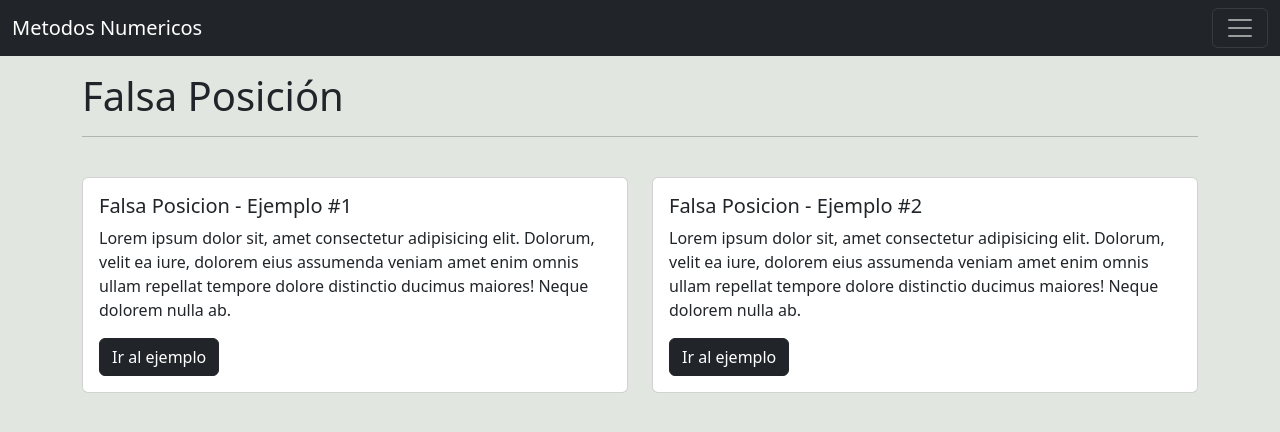
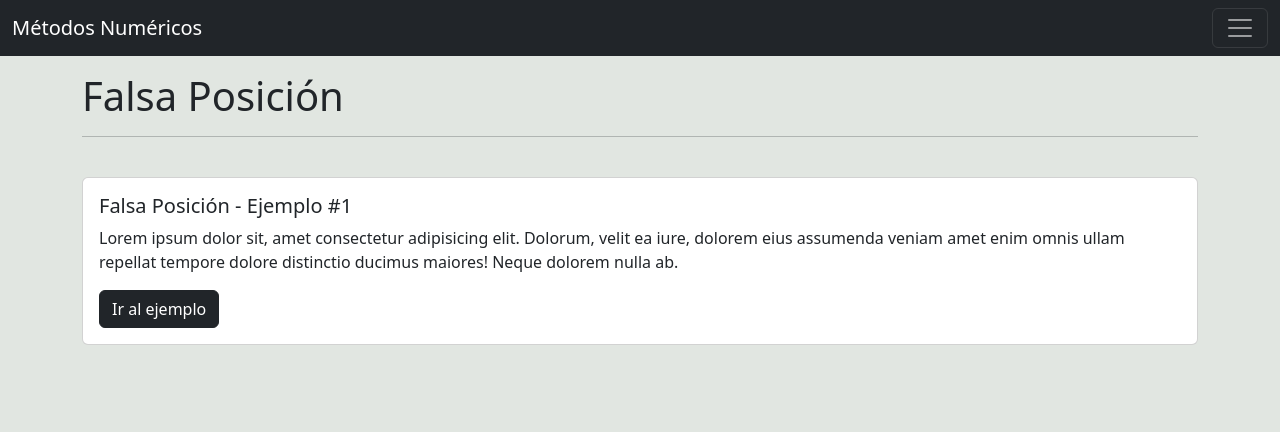
Before and after one commit to marconuez/react-metodosNumericos, a React (Vite) app: page /falsaPosicion in a window 1280 px wide. Shown: the top 432 px of the page. Built offline with nearby package versions, Linux system fonts and the light colour scheme; a web font is replaced by a local one.

Commit message:
Actualizació

```diff
--- a/src/pages/Biseccion.jsx
+++ b/src/pages/Biseccion.jsx
@@ -17,7 +17,7 @@ export const Biseccion = () => {
 
     return (
         <div className='container mt-5 animate__animated animate__slideInLeft'>
-            <HeaderBis title='Biseccion' number={number} handleInput={handleInput} funcion={bisection}/>
+            <HeaderBis title='Bisección' number={number} handleInput={handleInput} funcion={bisection}/>
 
             {
                 iscalculosfull && (
--- a/src/pages/Dashboard.jsx
+++ b/src/pages/Dashboard.jsx
@@ -10,7 +10,7 @@ export const Dashboard = () => {
       <div className="container mt-5 contenedorDad">
 
             <br />
-        <h2>Integrantes de metodos</h2>
+        <h2>Integrantes de métodos</h2>
             <hr />
             <br />
         <div className="contenedorCentro row row-cols-2 row-cols-md-3">
--- a/src/pages/FalsaPosicion.jsx
+++ b/src/pages/FalsaPosicion.jsx
@@ -8,22 +8,13 @@ export const FalsaPosicion = () => {
         <h1>Falsa Posición</h1>
         <hr />
         <br />
-        <div className="row row-cols-1 row-cols-md-2 g-4">
+        <div className="row row-cols-2 row-cols-md-1 g-4">
             <div className="col">
                 <div className="card">
                 <div className="card-body">
-                    <h5 className="card-title">Falsa Posicion - Ejemplo #1</h5>
+                    <h5 className="card-title">Falsa Posición - Ejemplo #1</h5>
                     <p>Lorem ipsum dolor sit, amet consectetur adipisicing elit. Dolorum, velit ea iure, dolorem eius assumenda veniam amet enim omnis ullam repellat tempore dolore distinctio ducimus maiores! Neque dolorem nulla ab.</p>
                     <NavLink classNameName="nav-item nav-link" to="/FalsaPosicionEjemplo_1"><a href="#" className="btn btn-dark">Ir al ejemplo</a></NavLink>
-                </div>
-                </div>
-            </div>
-            <div className="col">
-                <div className="card">
-                <div className="card-body">
-                    <h5 className="card-title">Falsa Posicion - Ejemplo #2</h5>
-                    <p>Lorem ipsum dolor sit, amet consectetur adipisicing elit. Dolorum, velit ea iure, dolorem eius assumenda veniam amet enim omnis ullam repellat tempore dolore distinctio ducimus maiores! Neque dolorem nulla ab.</p>
-                    <a href="#" className="btn btn-dark">Ir al ejemplo</a>
                 </div>
                 </div>
             </div>
--- a/src/ui/components/Navbar.jsx
+++ b/src/ui/components/Navbar.jsx
@@ -5,7 +5,7 @@ export const Navbar = () => {
     return (
         <nav className="navbar navbar-dark bg-dark fixed-top">
             <div className="container-fluid">
-                <a className="navbar-brand" href="#">Metodos Numericos</a>
+                <a className="navbar-brand" href="#">Métodos Numéricos</a>
                 <button className="navbar-toggler" type="button" data-bs-toggle="offcanvas" data-bs-target="#offcanvasDarkNavbar" aria-controls="offcanvasDarkNavbar">
                 <span className="navbar-toggler-icon"></span>
                 </button>
```
Also changed, not shown: src/pages/FalsaPosicionEjemplo_1.jsx (renamed from src/pages/FalsaPosicionEjemplo_1.tsx).
